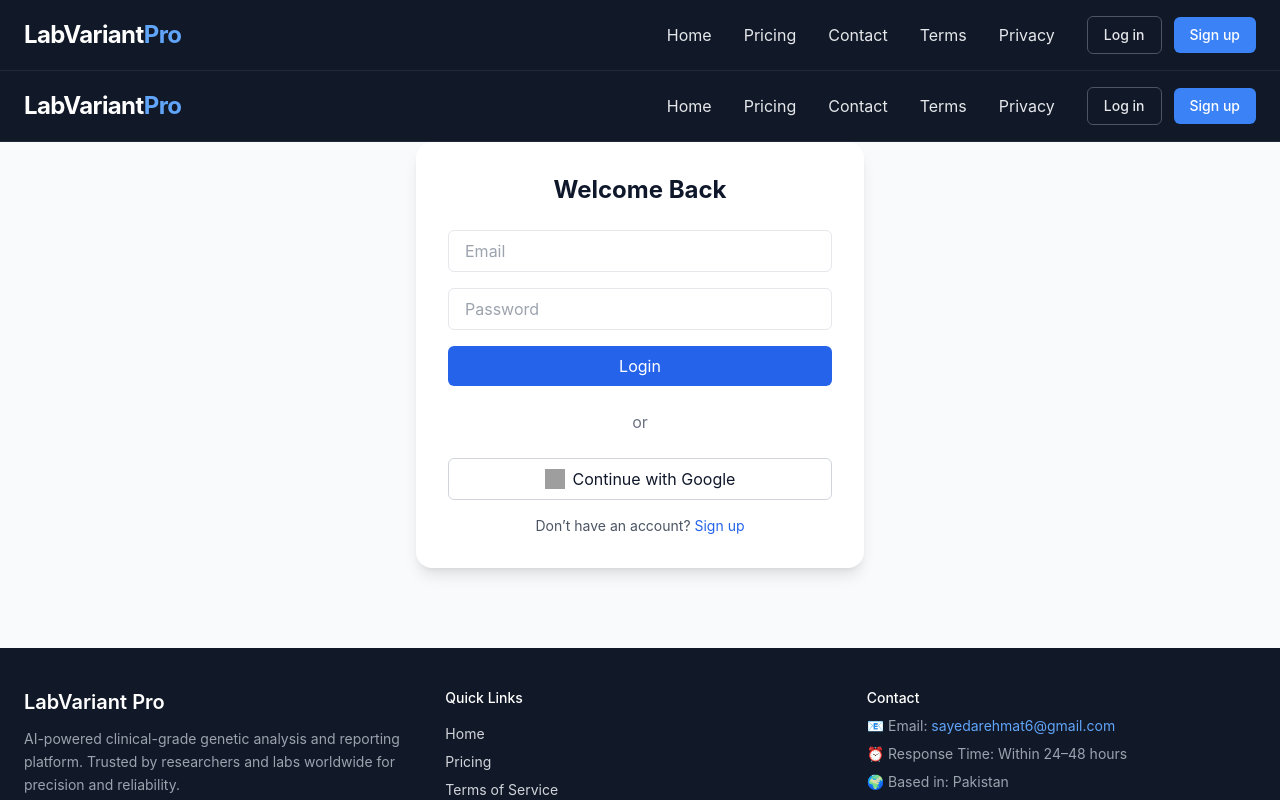
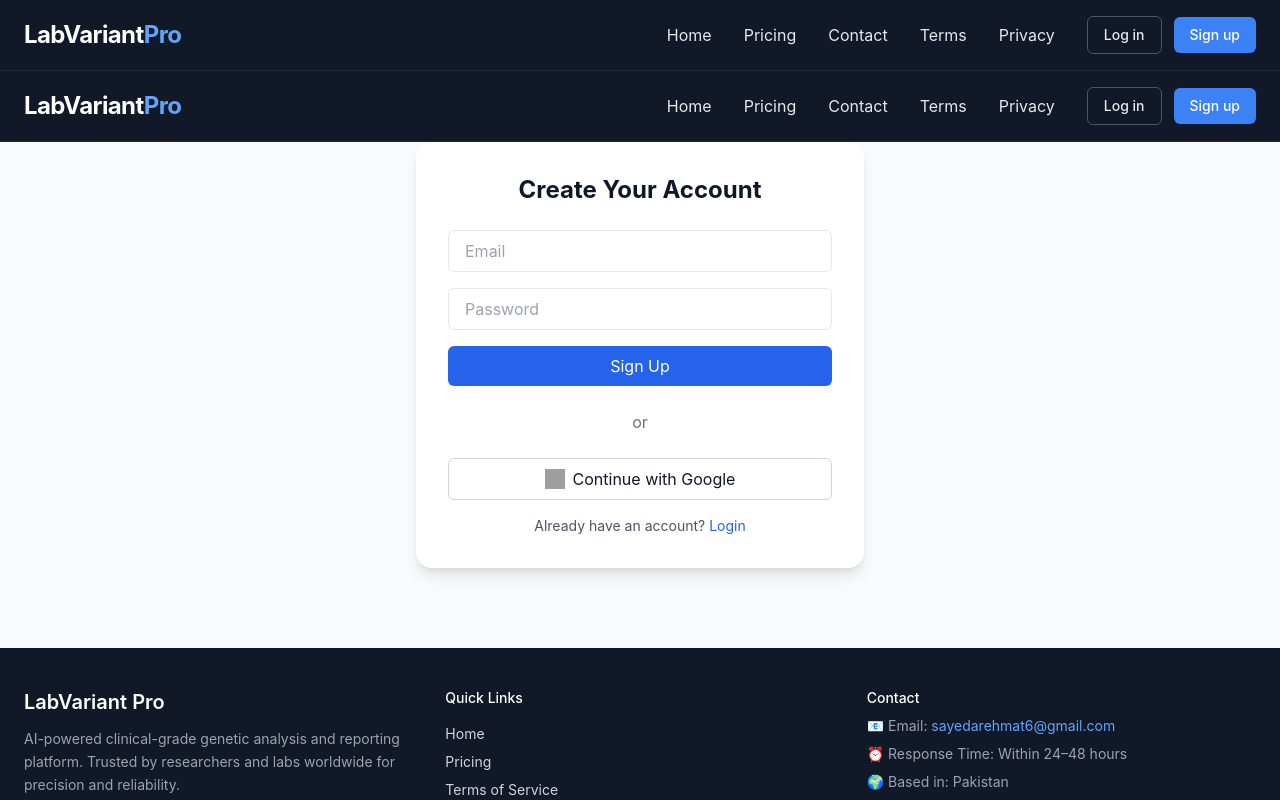
Before and after one commit to SayedaRehmat/labvariantpro-frontend, a Next.js app: page /signup in a window 1280 px wide. Shown: the top 800 px of the page. Built offline with nearby package versions, Linux system fonts and the light colour scheme; grey boxes are pictures that could not be loaded.

Commit message:
Update signup.tsx

```diff
--- a/pages/signup.tsx
+++ b/pages/signup.tsx
@@ -1,4 +1,4 @@
-// pages/login.tsx
+// pages/signup.tsx
 import { useState } from "react";
 import { useRouter } from "next/router";
 import { supabase } from "../lib/supabaseClient";
@@ -6,26 +6,26 @@
 import Footer from "../components/Footer";
 import { toast } from "react-hot-toast";
 
-export default function Login() {
+export default function Signup() {
   const router = useRouter();
   const [email, setEmail] = useState("");
   const [password, setPassword] = useState("");
   const [loading, setLoading] = useState(false);
 
-  const handleLogin = async (e: any) => {
+  const handleSignup = async (e: any) => {
     e.preventDefault();
     setLoading(true);
-    const { error } = await supabase.auth.signInWithPassword({ email, password });
+    const { error } = await supabase.auth.signUp({ email, password });
     setLoading(false);
 
     if (error) toast.error(error.message);
     else {
-      toast.success("Welcome back!");
+      toast.success("Account created! Check your email to verify.");
       router.push("/dashboard");
     }
   };
 
-  const handleGoogleLogin = async () => {
+  const handleGoogleSignup = async () => {
     const { error } = await supabase.auth.signInWithOAuth({
       provider: "google",
       options: { redirectTo: `${window.location.origin}/dashboard` },
@@ -38,9 +38,11 @@
       <Navbar />
       <main className="flex-grow flex items-center justify-center px-4">
         <div className="w-full max-w-md bg-white shadow-lg rounded-2xl p-8">
-          <h2 className="text-2xl font-bold text-center mb-6">Welcome Back</h2>
+          <h2 className="text-2xl font-bold text-center mb-6">
+            Create Your Account
+          </h2>
 
-          <form onSubmit={handleLogin} className="space-y-4">
+          <form onSubmit={handleSignup} className="space-y-4">
             <input
               type="email"
               placeholder="Email"
@@ -62,14 +64,14 @@
               disabled={loading}
               className="w-full bg-blue-600 text-white py-2 rounded-md hover:bg-blue-700 transition"
             >
-              {loading ? "Logging in..." : "Login"}
+              {loading ? "Signing up..." : "Sign Up"}
             </button>
           </form>
 
           <div className="my-6 text-center text-gray-500">or</div>
 
           <button
-            onClick={handleGoogleLogin}
+            onClick={handleGoogleSignup}
             className="w-full flex items-center justify-center gap-2 border border-gray-300 py-2 rounded-md hover:bg-gray-100 transition"
           >
             <img src="/google.svg" alt="Google" className="w-5 h-5" />
@@ -77,9 +79,9 @@
           </button>
 
           <p className="text-sm text-center mt-4 text-gray-600">
-            Don’t have an account?{" "}
-            <a href="/signup" className="text-blue-600 hover:underline">
-              Sign up
+            Already have an account?{" "}
+            <a href="/login" className="text-blue-600 hover:underline">
+              Login
             </a>
           </p>
         </div>
```
